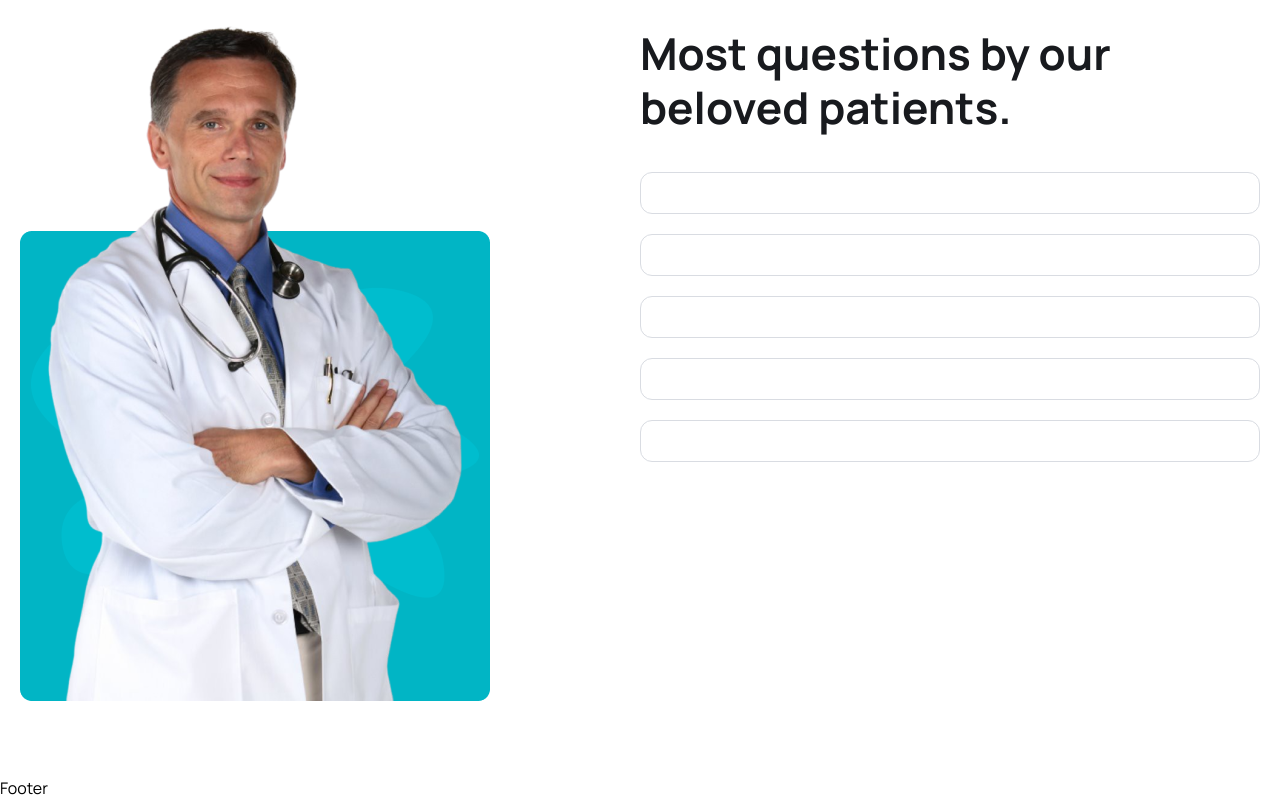
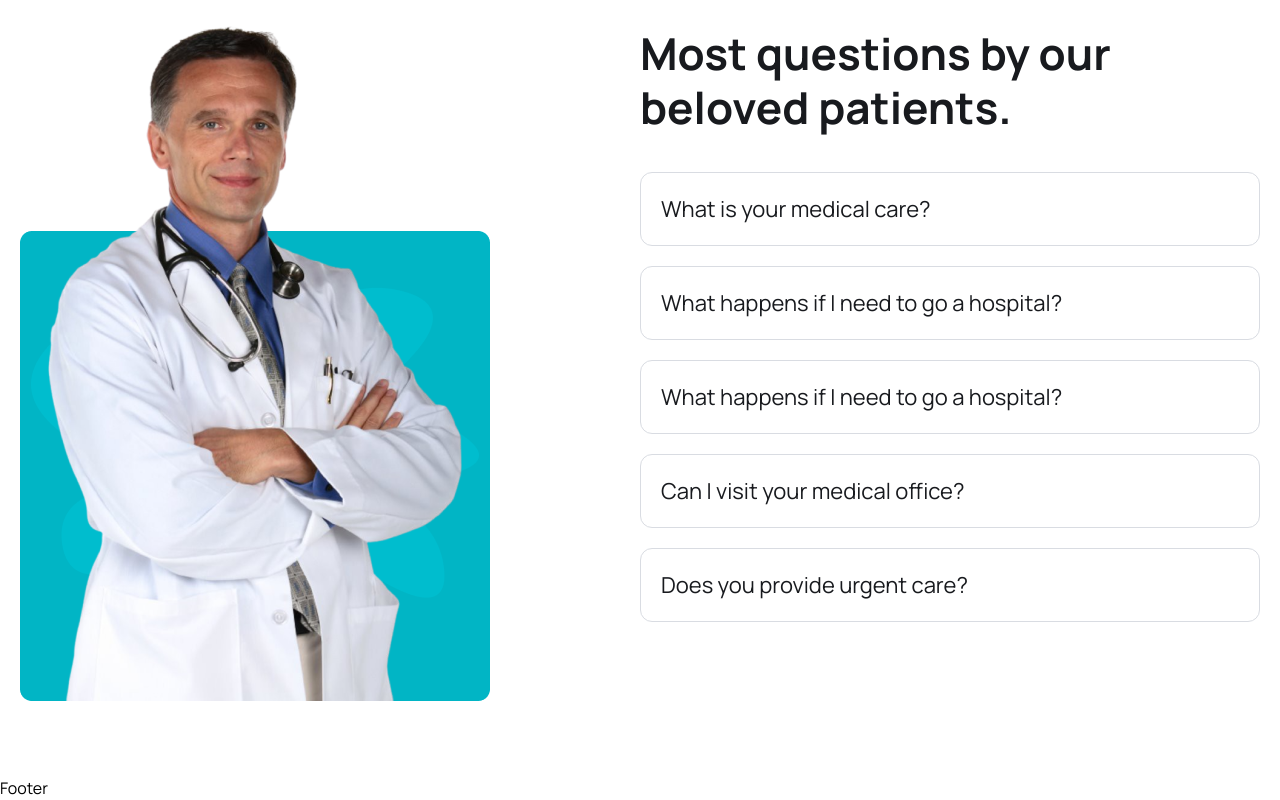
Before and after one commit to aroraadivya/Mern-Stack-Medicare, a React (Vite) app in the folder frontend/: page / in a window 1280 px wide. Shown: the part 4789-5589 px from the top of the page. Built offline with nearby package versions, Linux system fonts and the light colour scheme.

Commit message:
Add question display to FaqItem component

```diff
--- a/frontend/src/components/Faq/FaqItem.jsx
+++ b/frontend/src/components/Faq/FaqItem.jsx
@@ -5,7 +5,9 @@ import { useState } from 'react';
 const FaqItem = ({item}) => {
   return <div className='p-3 lg:p-5 rounded-[12px] border border-solid border-[#D9DCE2] mb-5 cursor-pointer'>
     <div className='flex items-center justify-between gap-5'>
-
+        <h4 className='text-[16px] leading-7 lg:text-[22px] lg:leading-8 text-headingColor'>
+            {item.question}
+        </h4>
     </div>
   </div>
 }
```
